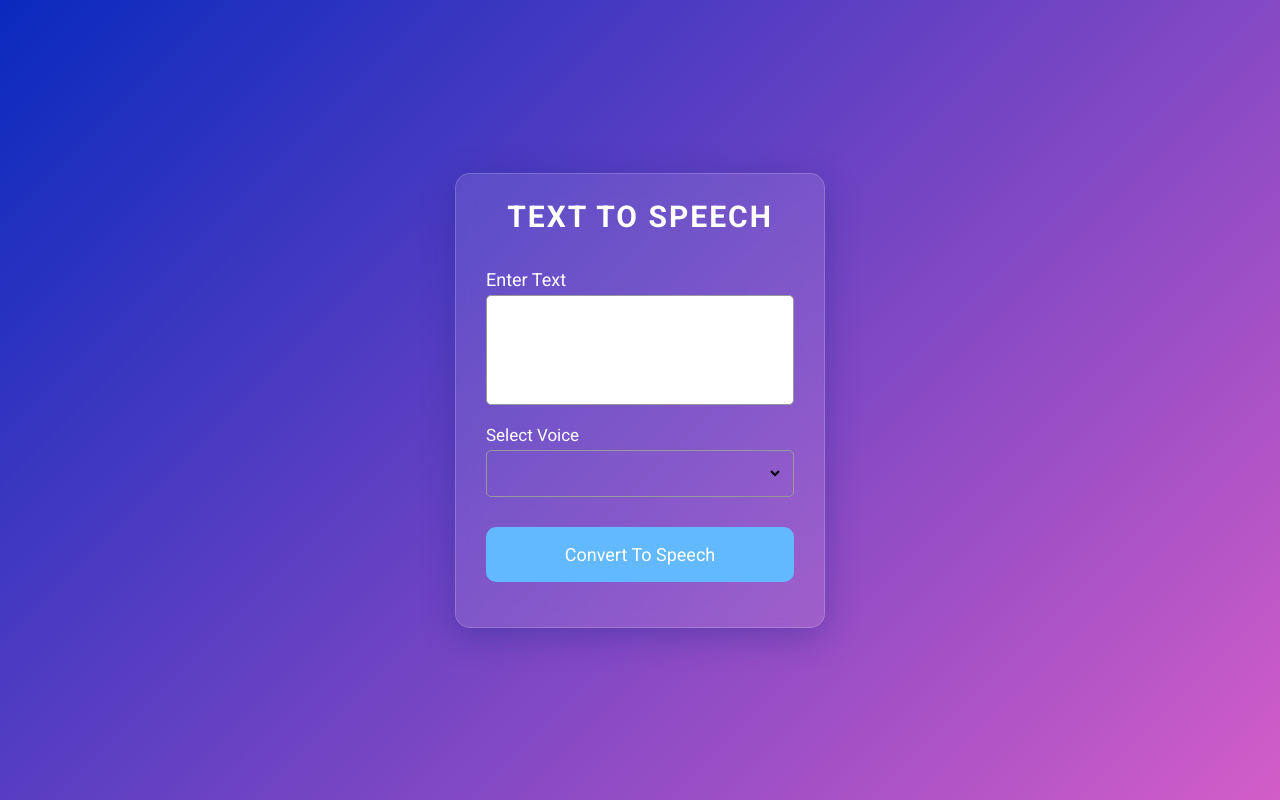
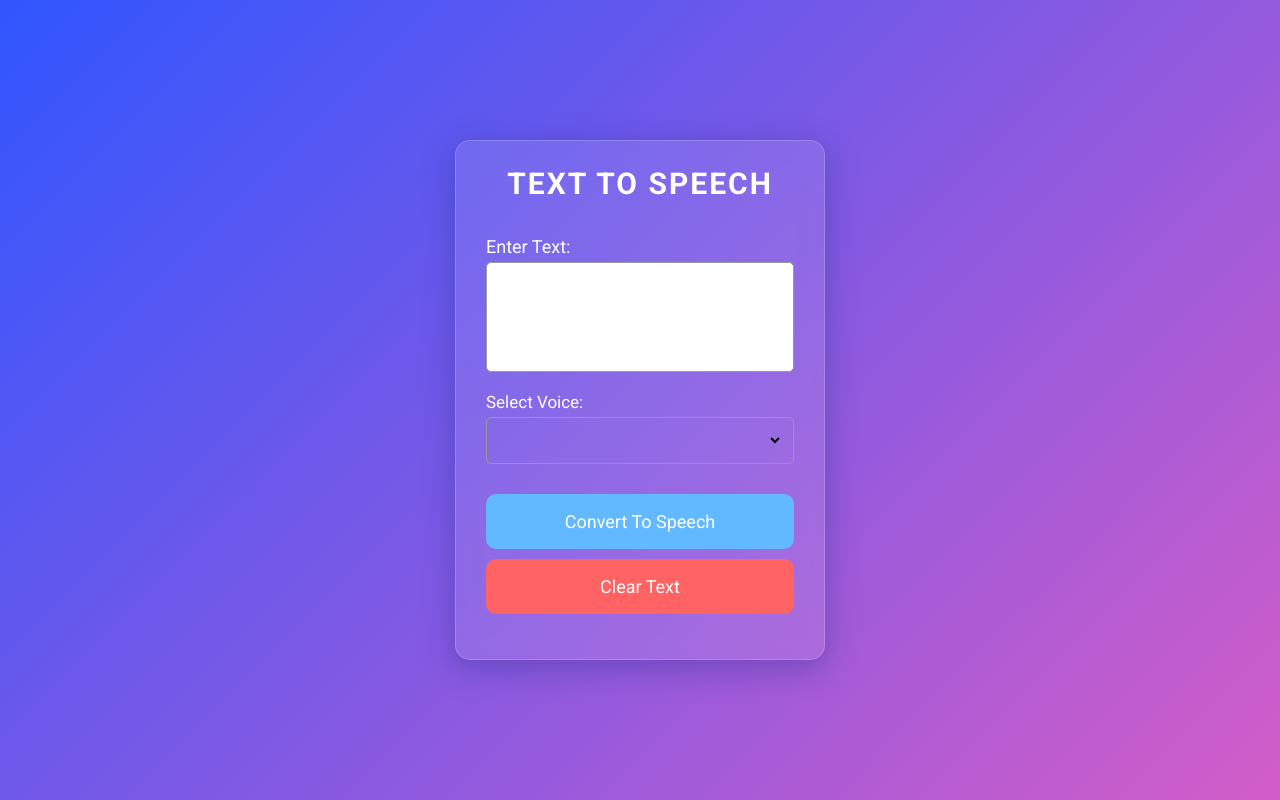
Before and after one commit to jsho982045/Text-To-Speech, a plain HTML site: page index.html in a window 1280 px wide. Drawn offline with Linux system fonts and the light colour scheme.

Commit message:
Added clear text button

```diff
--- a/index.html
+++ b/index.html
@@ -15,16 +15,17 @@
         <header>Text To Speech</header>
         <form action="">
             <div class="row">
-                <label>Enter Text</label>
+                <label>Enter Text:</label>
                 <textarea></textarea>
             </div>
             <div class="row">
-                <label>Select Voice</label>
+                <label>Select Voice:</label>
                 <div class="outer">
                     <select></select>
                 </div>
             </div>
             <button>Convert To Speech</button>
+            <button id="clear-text" class="clearBtn"> Clear Text</button>
         </form>
     </div>
 
--- a/script.js
+++ b/script.js
@@ -2,6 +2,7 @@ const textarea = document.querySelector("textarea"),
     voiceList = document.querySelector("select"),
     speechBtn = document.querySelector("button");
     speakingIndicator = document.createElement("div");
+    clearBtn = document.querySelector("#clear-text");
 
 let synth = speechSynthesis,
     isSpeaking = true;
@@ -77,3 +78,7 @@ voiceList.addEventListener('change', () => {
         textToSpeech(textarea.value);
     }
 });
+
+clearBtn.addEventListener("click", () => {
+    textarea.value = "";
+});
--- a/style.css
+++ b/style.css
@@ -13,7 +13,7 @@ body{
     align-items: center;
     justify-content: center;
     min-height: 100vh;
-    background: linear-gradient(135deg, #092abe 0%, #d35dc8 100%);
+    background: linear-gradient(135deg, #3056ff 0%, #d35dc8 100%);
 }
 
 ::selection{
@@ -136,3 +136,7 @@ form button:hover{
         width: 100%;
     }
 }
+
+.clearBtn {
+    background: #ff6363;
+}
```
